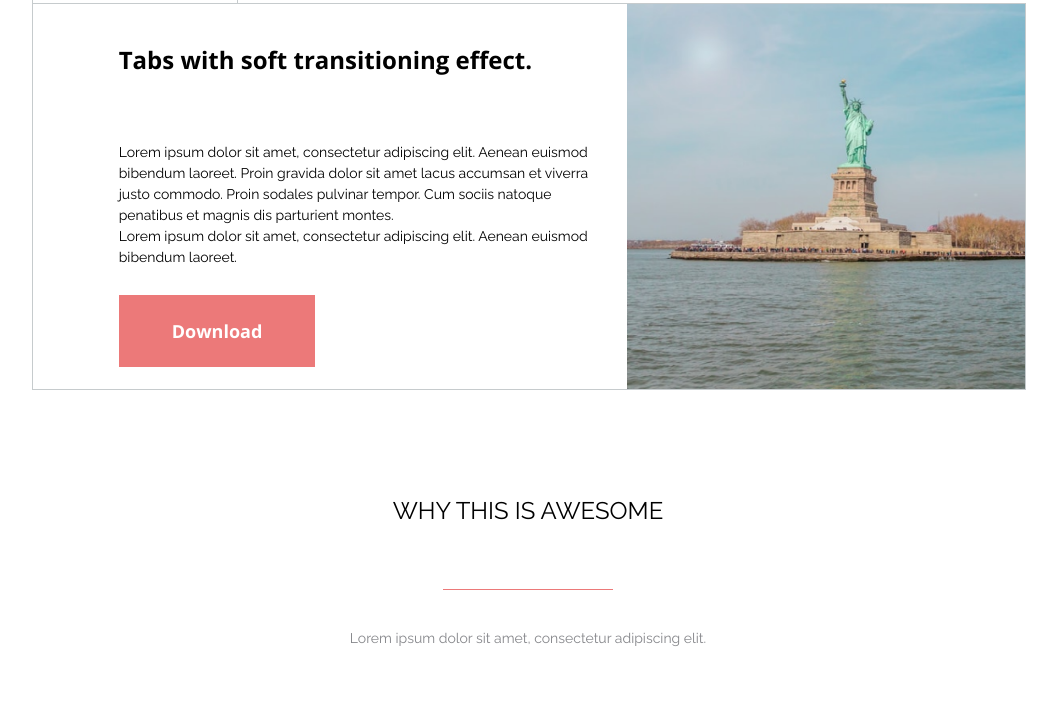
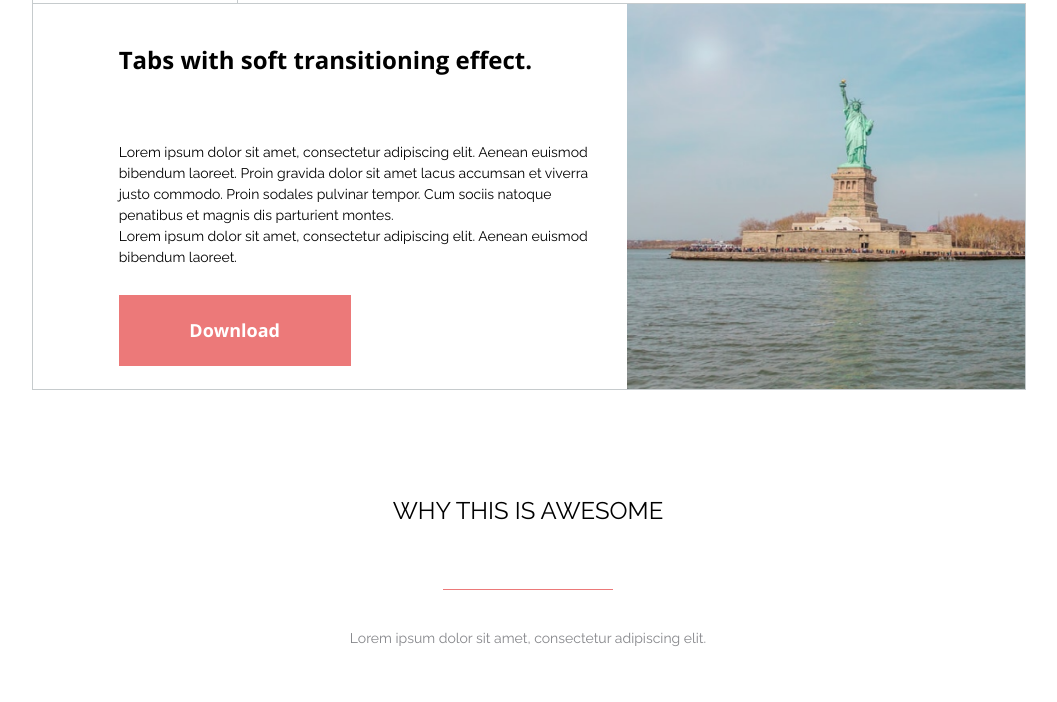
Before and after one commit to xyz100zyx/Axit-Karpinchick, a website: page h-2/index.html in a window 1280 px wide. Shown: the part 1029-1731 px from the top of the page, without its empty margins (112-1169 px from the left). Drawn offline with nearby package versions, Linux system fonts and the light colour scheme.

Commit message:
fix tablet -2

```diff
--- a/h-2/css/tabs.css
+++ b/h-2/css/tabs.css
@@ -119,7 +119,10 @@
 
     .tabs__btn{
         max-width: 231.87px !important;
-        padding: 23.5px 53px !important;
+        padding: 23px 73px !important;
+        font-weight: 600;
+        font-size: 18px !important;
+        line-height: 25px !important;
     }
 }
 
```
